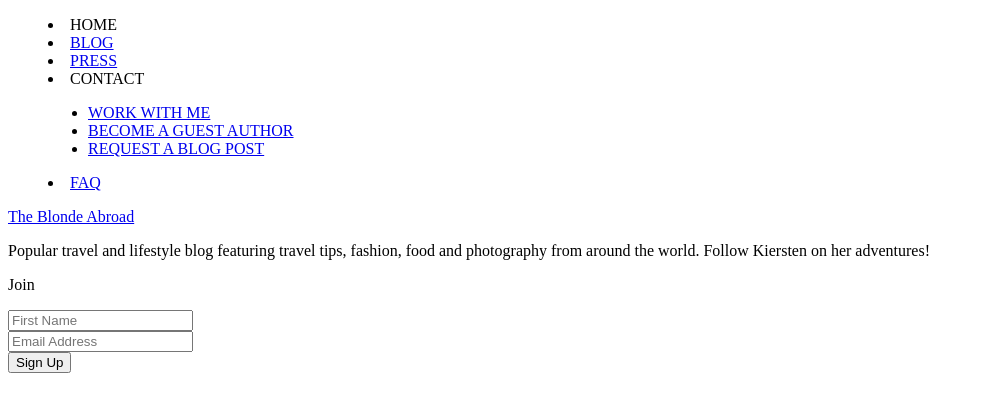
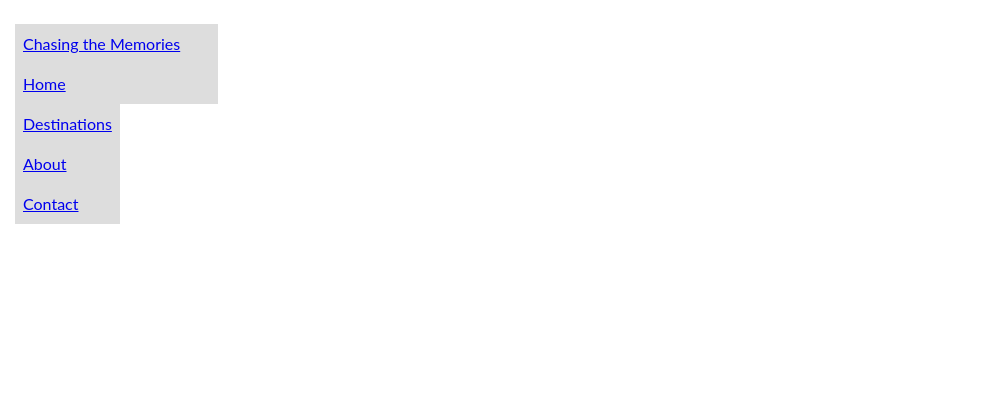
Before and after one commit to nscole/Chasing-The-Memories, a plain HTML site: page index.html in a window 1280 px wide. Shown: the whole page, without its empty margins (0-984 px from the left). Drawn offline with Linux system fonts and the light colour scheme.

Commit message:
Menu bar start setup

```diff
--- a/CSS/contactstyle.css
+++ b/CSS/contactstyle.css
@@ -6,7 +6,6 @@
 
 .contact-postcard {
     background: #fbf6f3;
-    display: inline;
     position: relative;
     min-height: 620px;
     width: 100%;
@@ -49,4 +48,6 @@
     bottom: 0;
     padding: 0 35px 0 10px;
     width: 350;
+    float: left;
+    display: inline;
 }
--- a/CSS/style.css
+++ b/CSS/style.css
@@ -0,0 +1,58 @@
+
+body {
+    margin: 0;
+    font-family: "lato";
+    font-size: 1rem;
+    font-weight: 400;
+    line-height: 1.5;
+    color: #212529;
+    text-align: left;
+    background-color: #fff;
+    }
+
+ul {
+    list-style-type: none;
+    margin: 0;
+    padding: 0;
+    }
+
+      a {
+        display: block;
+        padding: 8px;
+        background-color: #dddddd;
+      }
+
+li a:hover {
+        background-color: #111;
+      }
+
+.site-navbar {
+    display: inline-block;
+ }
+
+.container {
+        width: 100%;
+        padding-right: 15px;
+        padding-left: 15px;
+        margin-right: auto;
+        margin-left: auto;
+}
+
+.dropdown {
+    position: relative;
+    display: inline-block;
+  }
+
+  .dropdown-content {
+    display: none;
+    position: absolute;
+    background-color: #f9f9f9;
+    min-width: 160px;
+    box-shadow: 0px 8px 16px 0px rgba(0,0,0,0.2);
+    padding: 12px 16px;
+    z-index: 1;
+  }
+
+  .dropdown:hover .dropdown-content {
+    display: block;
+  }
--- a/index.html
+++ b/index.html
@@ -9,34 +9,27 @@
 </head>
 <body>
 <!-- MENU -->
-<Menu>
-<li class="><a href="https://www.theblondeabroad.com/about-me/">HOME</a></li>
-<li class="menu-item menu-item-type-post_type menu-item-object-page menu-item-101700"><a href="https://www.theblondeabroad.com/travel-blog/">BLOG</a></li>
-<li class="menu-item menu-item-type-post_type menu-item-object-page menu-item-11226"><a href="https://www.theblondeabroad.com/press-portfolio/">PRESS</a></li>
-<li class="menu-item menu-item-type-custom menu-item-object-custom menu-item-has-children menu-item-88679"><a>CONTACT</a>
-<ul class="sub-menu">
-	<li class="menu-item menu-item-type-custom menu-item-object-custom menu-item-83491"><a href="https://theblondeabroad.com/contact/">WORK WITH ME</a></li>
-	<li class="menu-item menu-item-type-custom menu-item-object-custom menu-item-88680"><a href="https://theblondeabroad.com/guest-author-submissions/">BECOME A GUEST AUTHOR</a></li>
-	<li class="menu-item menu-item-type-custom menu-item-object-custom menu-item-88681"><a href="https://theblondeabroad.com/blog-post-request/">REQUEST A BLOG POST</a></li>
-</ul>
-</li>
-<li class="menu-item menu-item-type-custom menu-item-object-custom menu-item-81694"><a href="https://theblondeabroad.com/faq/">FAQ</a></li>
-</ul></div></div></section>
-</div>
-</Menu>
 
 
-
-
-    <head>
-        <header class="site-header">
-            <div class="wrap">
-                <div class="title-area">
-                    <p class="site-title"><a href="https://www.theblondeabroad.com/">The Blonde Abroad</a></p>
-                    <p class="site-description">Popular travel and lifestyle blog featuring travel tips, fashion, food and photography from around the world. Follow Kiersten on her adventures!</p></div></div>
-        </header>
-
-    </head>
+<header class="site-navbar" role="banner">
+    <div class="container">
+        <ul>
+         <img src><a href="index.html" class="text-white mb-0">Chasing the Memories</a></h1>
+         <li class="active"><a href="index.html"><span>Home</span></a></li>
+         <div class="dropdown">
+            <a href="destinations.html"><span>Destinations</span></a>
+                <div class="dropdown-content">
+                    <li><a href="#">Canada</a></li>
+                    <li><a href="#">Dubai</a></li>
+                    <li><a href="#">Italy</a></li>
+                    <li><a href="#">America</a></li>
+                </div>
+                <li><a href="about.html"><span>About</span></a></li>
+                <li><a href="contact.html"><span>Contact</span></a></li>
+            </div>
+        </ul>
+    </div>
+</header>
 
 
 
@@ -47,13 +40,15 @@
 
 
 
-<!-- SIGN UP -->
+
+
+<!-- SIGN UP
 <div class="widget-area footer-widgets-2 footer-widget-area"><section id="custom_html-17" class="widget_text widget-odd widget-last widget-first widget-1 widget widget_custom_html"><div class="widget_text widget-wrap"><div class="textwidget custom-html-widget"><div class="footer-newsletter">
 
 
 					<p>Join</p>
 					 <script src="https://f.convertkit.com/ckjs/ck.5.js" defer=""></script><form action="https://app.convertkit.com/forms/840590/subscriptions" class="seva-form formkit-form" method="post" data-sv-form="840590" data-uid="c13db87ac3" data-format="inline" data-version="5" data-options="{&quot;settings&quot;:{&quot;after_subscribe&quot;:{&quot;action&quot;:&quot;message&quot;,&quot;redirect_url&quot;:&quot;&quot;,&quot;success_message&quot;:&quot;Success! Now check your email to confirm your subscription.&quot;},&quot;return_visitor&quot;:{&quot;action&quot;:&quot;show&quot;,&quot;custom_content&quot;:&quot;&quot;},&quot;recaptcha&quot;:{&quot;enabled&quot;:false}}}" min-width="400 500 600 700 800"><div data-style="clean"><ul class="formkit-alert formkit-alert-error" data-element="errors" data-group="alert"></ul><div data-element="fields" data-stacked="false" class="seva-fields formkit-fields"><div class="formkit-field"><input class="formkit-input" aria-label="Your first name" name="fields[first_name]" placeholder="First Name" type="text"></div><div class="formkit-field"><input class="formkit-input" name="email_address" placeholder="Email Address" required="" type="text"></div><button data-element="submit" class="formkit-submit formkit-submit"><div class="formkit-spinner"><div></div><div></div><div></div></div>Sign Up</button></div></div></form>
-
+	 -->
 
 
 
```
